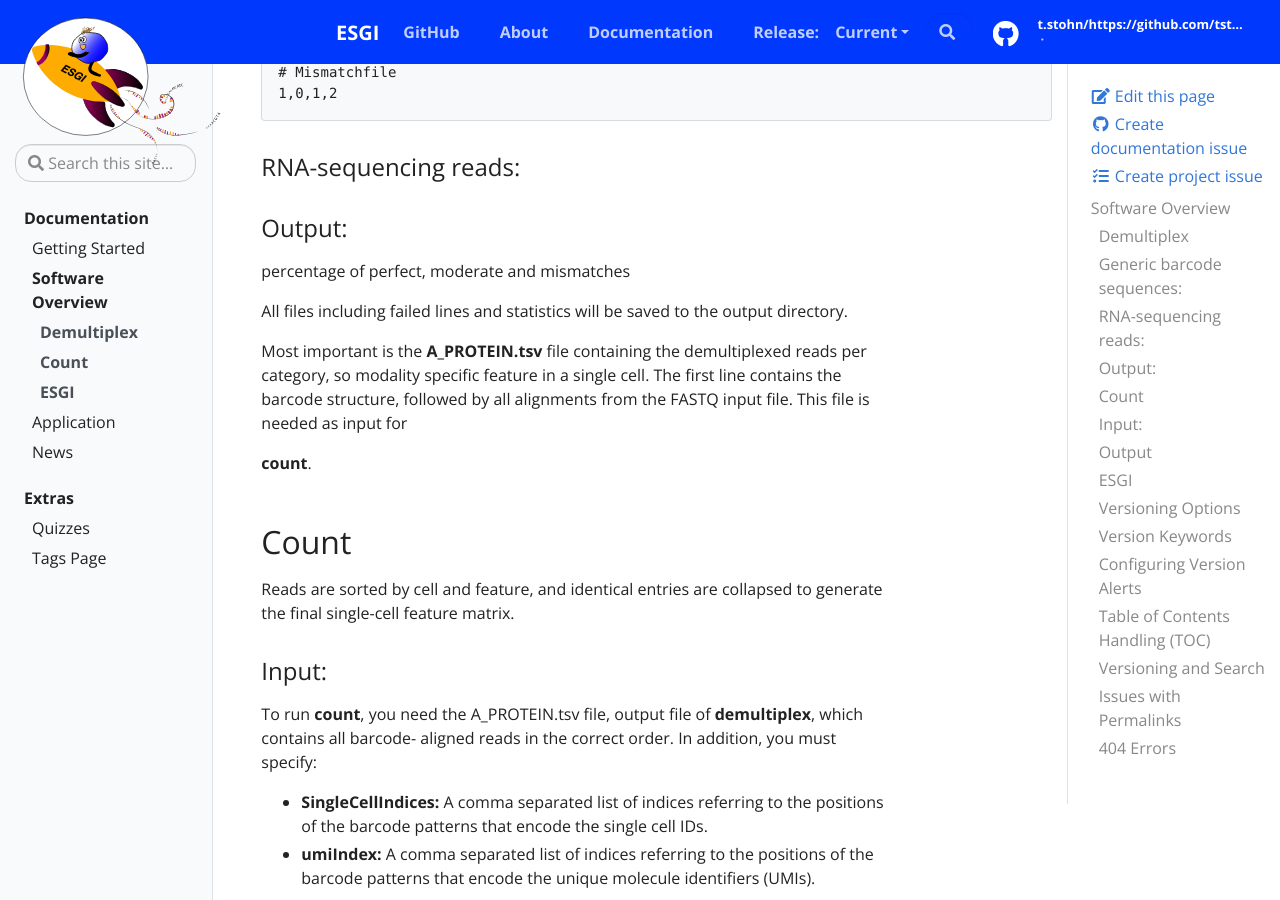
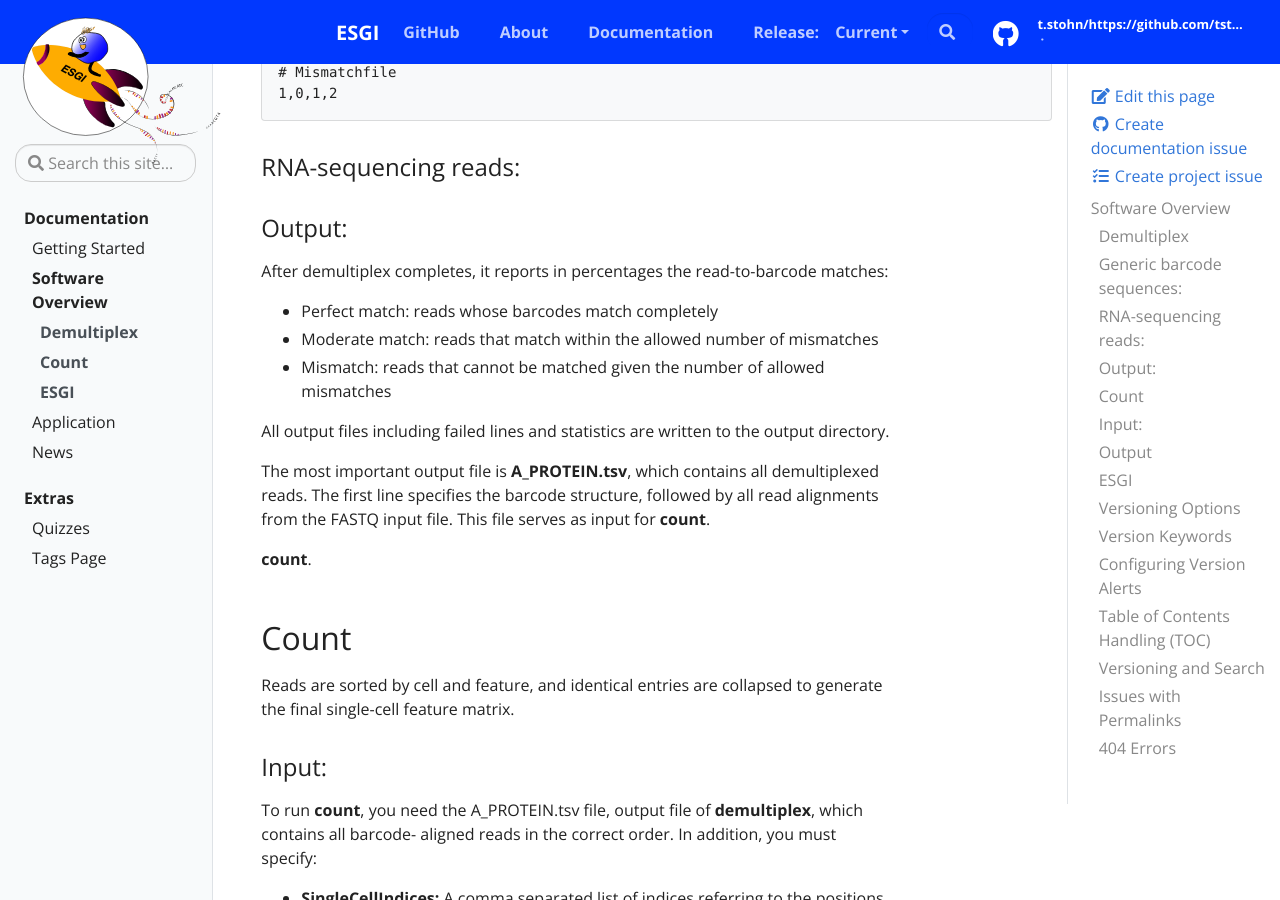
Before and after one commit to tstohn/ESGI.documentation, a Jekyll site: the page built from _docs/software-overview.md, in a window 1280 px wide and 900 px high, scrolled down 1119 px. Built offline with Jekyll 4.4.1, drawn with Linux system fonts in a browser that asks for light colours; some of the changed text lies outside the part shown.

Commit message:
match definitions

```diff
--- a/_docs/software-overview.md
+++ b/_docs/software-overview.md
@@ -32,11 +32,14 @@ Example with an barcode structure consisting of four sequence patterns:
 ### RNA-sequencing reads:
 
 ### Output:
-percentage of perfect, moderate and mismatches
+After demultiplex completes, it reports in percentages the read-to-barcode matches:
+- Perfect match: reads whose barcodes match completely
+- Moderate match: reads that match within the allowed number of mismatches
+- Mismatch: reads that cannot be matched given the number of allowed mismatches
 
-All files including failed lines and statistics will be saved to the output directory.
+All output files including failed lines and statistics are written to the output directory.
 
-Most important is the **A_PROTEIN.tsv** file containing the demultiplexed reads per category, so modality specific feature in a single cell. The first line contains the barcode structure, followed by all alignments from the FASTQ input file. This file is needed as input for
+The most important output file is **A_PROTEIN.tsv**, which contains all demultiplexed reads. The first line specifies the barcode structure, followed by all read alignments from the FASTQ input file. This file serves as input for **count**.
 
 **count**.
 
```
Also changed, not shown: other parts of _docs/software-overview.md (+1 -1 lines).
